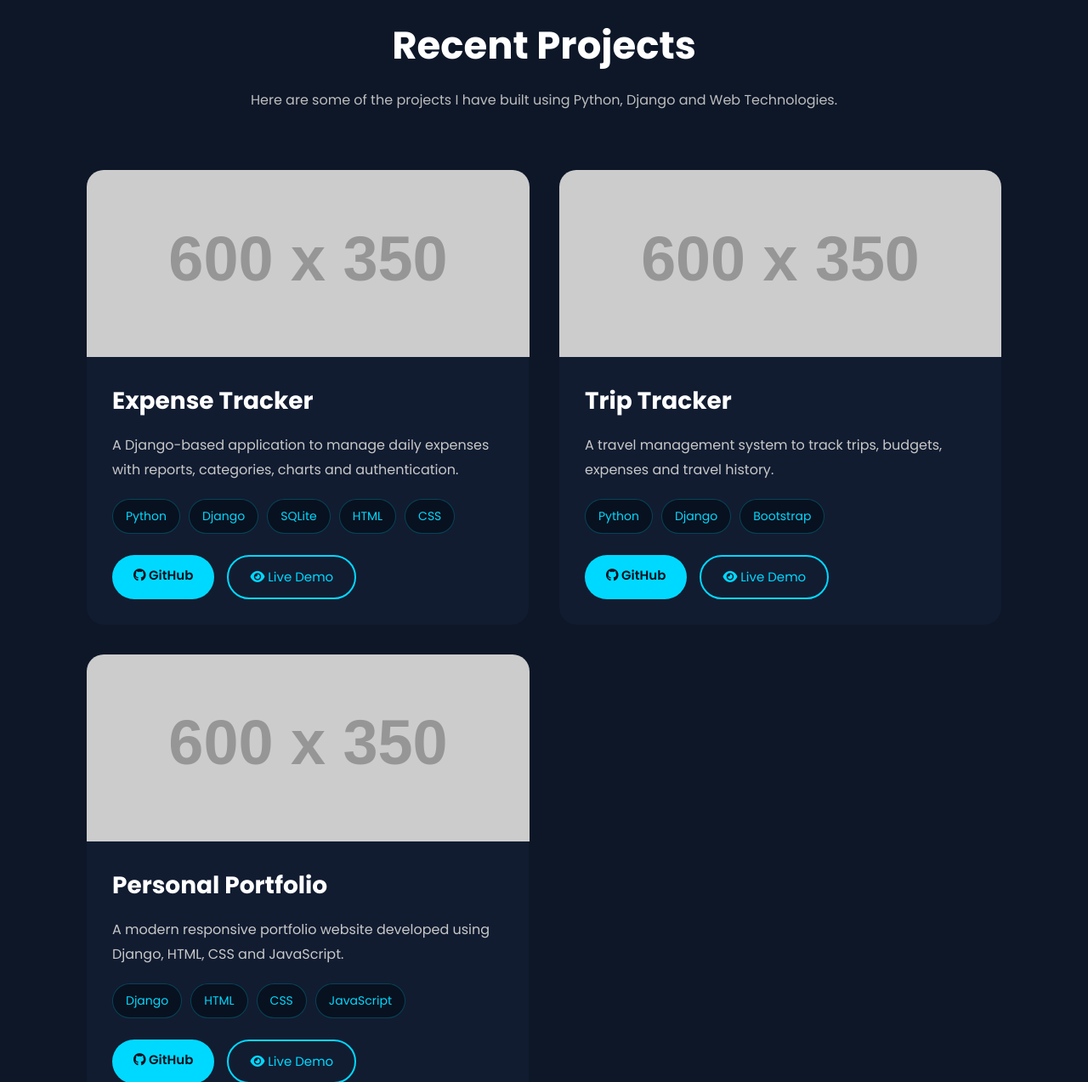
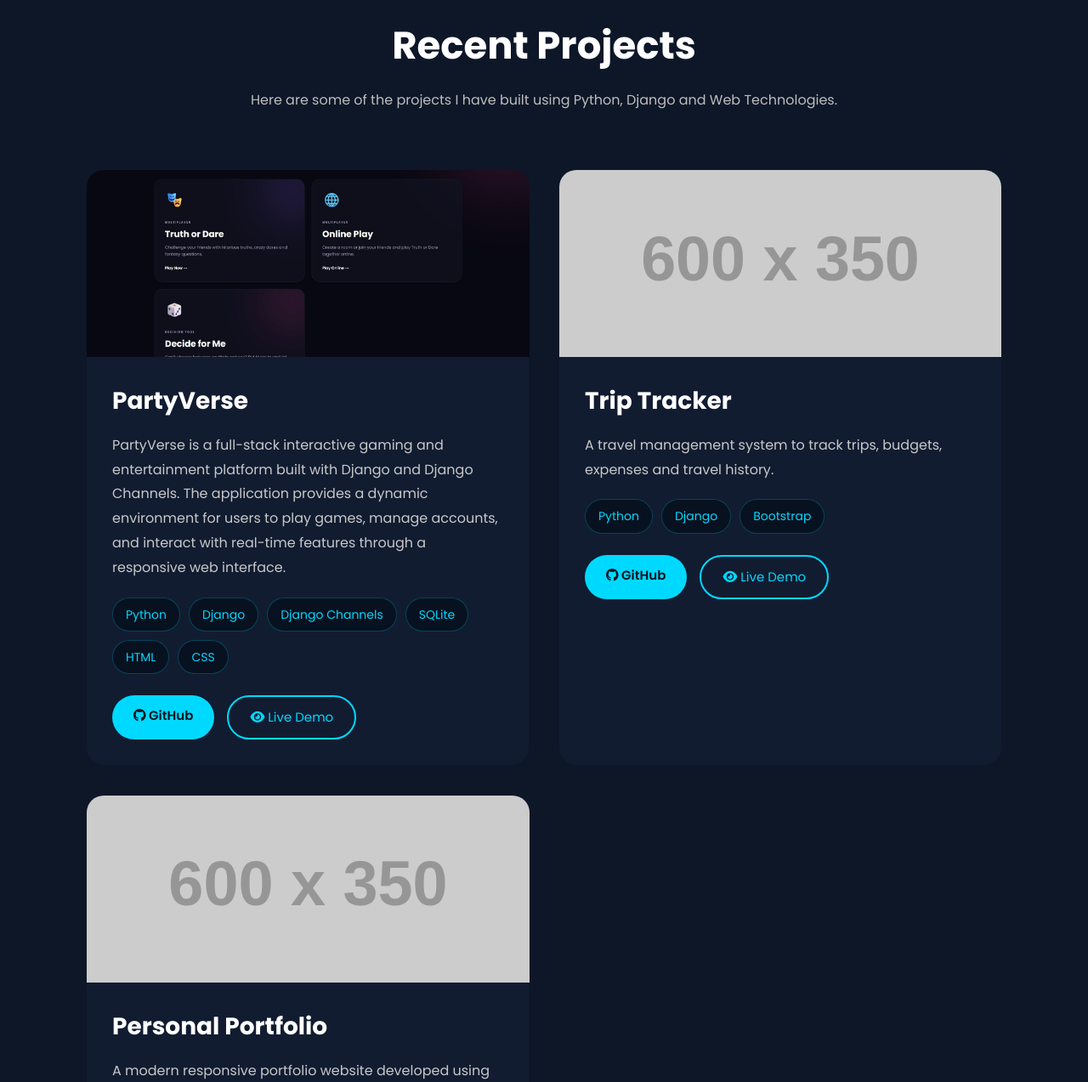
Before and after one commit to nagunurisain-svg/PORTFOLIO, a Django app: template student/templates/student/index.html in a window 1280 px wide. Shown: the part 5227-6500 px from the top of the page at 85% size. Run offline with Django 3.2, Linux system fonts and the light colour scheme; the template is opened without the code that fills it, so the values that code supplies are empty; grey boxes labelled with a size stand in for pictures from a placeholder-image service; some libraries are stand-ins or nearby versions.

```diff
--- a/details/urls.py
+++ b/details/urls.py
@@ -8,6 +8,8 @@ urlpatterns = [
     path('', include('student.urls')),
 ]
 
-# Serve media files during development
 if settings.DEBUG:
-    urlpatterns += static(settings.MEDIA_URL, document_root=settings.MEDIA_ROOT)
+    urlpatterns += static(
+        settings.STATIC_URL,
+        document_root=settings.BASE_DIR / 'student' / 'static'
+    )
--- a/student/templates/student/includes/projects.html
+++ b/student/templates/student/includes/projects.html
@@ -14,26 +14,33 @@
 
     <div class="projects-container">
 
+  {% load static %}
+
 <!-- Project 1 -->
 
 <div class="project-card" data-aos="zoom-in">
 
     <div class="project-image">
-                <img src="https://placehold.co/600x350" alt="Expense Tracker">
+        <img src="{% static 'student/images/partverse.jpeg' %}"
+             alt="PartyVerse Project">
     </div>
 
     <div class="project-content">
 
-                <h3>Expense Tracker</h3>
+        <h3>PartyVerse</h3>
 
         <p>
-                    A Django-based application to manage daily expenses with reports,
-                    categories, charts and authentication.
+            PartyVerse is a full-stack interactive gaming and entertainment
+            platform built with Django and Django Channels. The application
+            provides a dynamic environment for users to play games, manage
+            accounts, and interact with real-time features through a
+            responsive web interface.
         </p>
 
         <div class="tech-stack">
             <span>Python</span>
             <span>Django</span>
+            <span>Django Channels</span>
             <span>SQLite</span>
             <span>HTML</span>
             <span>CSS</span>
@@ -41,14 +48,26 @@
 
         <div class="project-buttons">
 
-                    <a href="#" class="btn">
+            <!-- Replace with your actual GitHub URL -->
+            <a href="https://github.com/nagunurisain-svg/PartyVerse-Django"
+               class="btn"
+               target="_blank"
+               rel="noopener noreferrer">
+
                 <i class="fab fa-github"></i>
                 GitHub
+
             </a>
 
-                    <a href="#" class="btn-outline">
+            <!-- Replace with your actual Render URL -->
+            <a href="https://partyverse-django.onrender.com/"
+               class="btn-outline"
+               target="_blank"
+               rel="noopener noreferrer">
+
                 <i class="fas fa-eye"></i>
                 Live Demo
+
             </a>
 
         </div>
@@ -56,7 +75,6 @@
     </div>
 
 </div>
-
         <!-- Project 2 -->
 
         <div class="project-card" data-aos="zoom-in" data-aos-delay="150">
```
Also changed, not shown: student/static/student/images/PartyVerse.jpeg (added), student/static/student/images/partverse.jpeg (added). Lines whose indentation alone changed are shown as unchanged.
